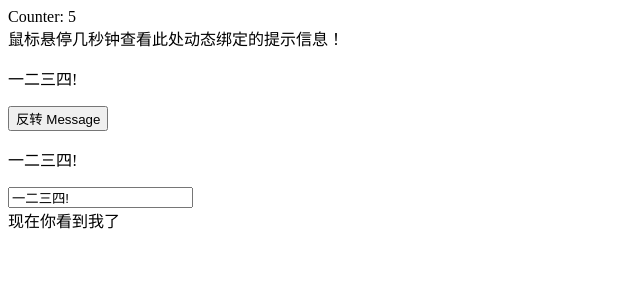
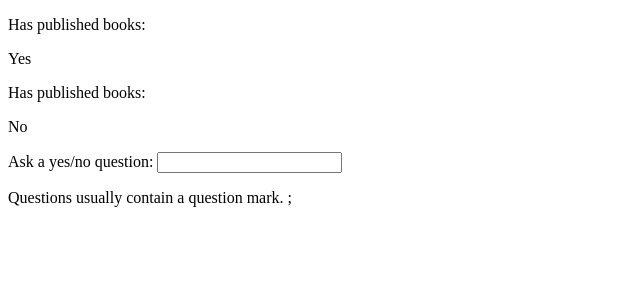
Before and after one commit to dearmark/Vue3-Typescript-Vite, a Vue app: page / in a window 1280 px wide. Shown: the top 300 px of the page, without its empty margins (0-640 px from the left). Built offline with nearby package versions, Linux system fonts and the light colour scheme.

Commit message:
添加计算属性和侦听器Demo

```diff
--- a/package.json
+++ b/package.json
@@ -7,6 +7,7 @@
     "serve": "vite preview"
   },
   "dependencies": {
+    "axios": "^0.21.1",
     "lodash": "^4.17.21",
     "vue": "^3.0.5"
   },
--- a/src/App.vue
+++ b/src/App.vue
@@ -1,69 +1,55 @@
 <template>
-  <div id="counter">Counter: {{ counter }}</div>
-  <div id="bind-attribute">
-    <span v-bind:title="message">鼠标悬停几秒钟查看此处动态绑定的提示信息！</span>
+  <div id="computed-basics">
+    <p>Has published books:</p>
+    <span>{{ author.books.length > 0 ? 'Yes' : 'No' }}</span>
   </div>
-  <div id="event-handling">
-    <p>{{ message }}</p>
-    <button v-on:click="deb">反转 Message</button>
+  <div id="computed-basics">
+    <p>Has published books:</p>
+    <span>{{ publishedBooksMessage }}</span>
   </div>
-  <div id="two-way-binding">
-    <p>{{ message }}</p>
-    <input v-model="message" />
+  <div id="watch-example">
+    <p>
+      Ask a yes/no question:
+      <input v-model="question" />
+    </p>
+    <p>{{ answer }}</p>
+    <img :src="imgsrc" />
   </div>
-  <div id="conditional-rendering">
-    <span v-if="seen">现在你看到我了</span>
-  </div>
-
 </template>
 <!-- Composition API 版本3-->
 <script setup lang="ts" >
-import { reactive, ref, watchEffect, toRefs, defineComponent, onMounted, onUnmounted } from 'vue'
-import _ from 'lodash'
-const deb = _.debounce(reverseMessage, 500);
-let counter = ref(0);
-let interval = setInterval(() => {
-  if (counter.value === 60) {
-    clearInterval(interval)
-  } else {
-    counter.value++
-    //console.log(counter.value)
+import { reactive, ref, computed, watch } from 'vue'
+import axios from 'axios'
+const author = ref({
+  name: 'John Doe',
+  books: [
+    'Vue 2 - Advanced Guide',
+    'Vue 3 - Basic Guide',
+    'Vue 4 - The Mystery'
+  ]
+})
+// 计算属性
+const publishedBooksMessage = computed(() => author.value.books.length > 3 ? 'Yes' : 'No')
+const question = ref('')
+const imgsrc = ref('')
+const answer = ref('Questions usually contain a question mark. ;')
+watch(question, (newValue, oldValue) => {
+  if (newValue.indexOf('?') > -1) {
+    getAnswer()
   }
-}, 1000)
-const message = ref('一二三四!');
-const seen = ref(true);
-const todos = ref(
-  [
-    { text: 'Learn JavaScript' },
-    { text: 'Learn Vue' },
-    { text: 'Build something awesome' }
-  ]
-)
-// let debouncedClick
-function reverseMessage() {
-  message.value = message.value
-    .split('')
-    .reverse()
-    .join('');
-  //console.log(message)
-
-  // _.debounce(function () {
-  //   message.value = message.value
-  //     .split('')
-  //     .reverse()
-  //     .join('');
-  // }, 500)
-
-  //console.log(message)
-
+});
+function getAnswer() {
+  answer.value = 'Thinking...'
+  axios
+    .get('https://yesno.wtf/api')
+    .then(response => {
+      answer.value = response.data.answer
+      imgsrc.value = response.data.image
+    })
+    .catch(error => {
+      answer.value = 'Error! Could not reach the API. ' + error
+    })
 }
-function debouncedClick() {
-  _.debounce(reverseMessage,500)
-}
-onMounted(() => {
-  // 用 Lodash 的防抖函数
-  //let debouncedClick = _.debounce(reverseMessage, 10)
-})
 </script>
 
 <style>
```
Also changed, not shown: 1 other file (tests, documents, lock files or other folders).
